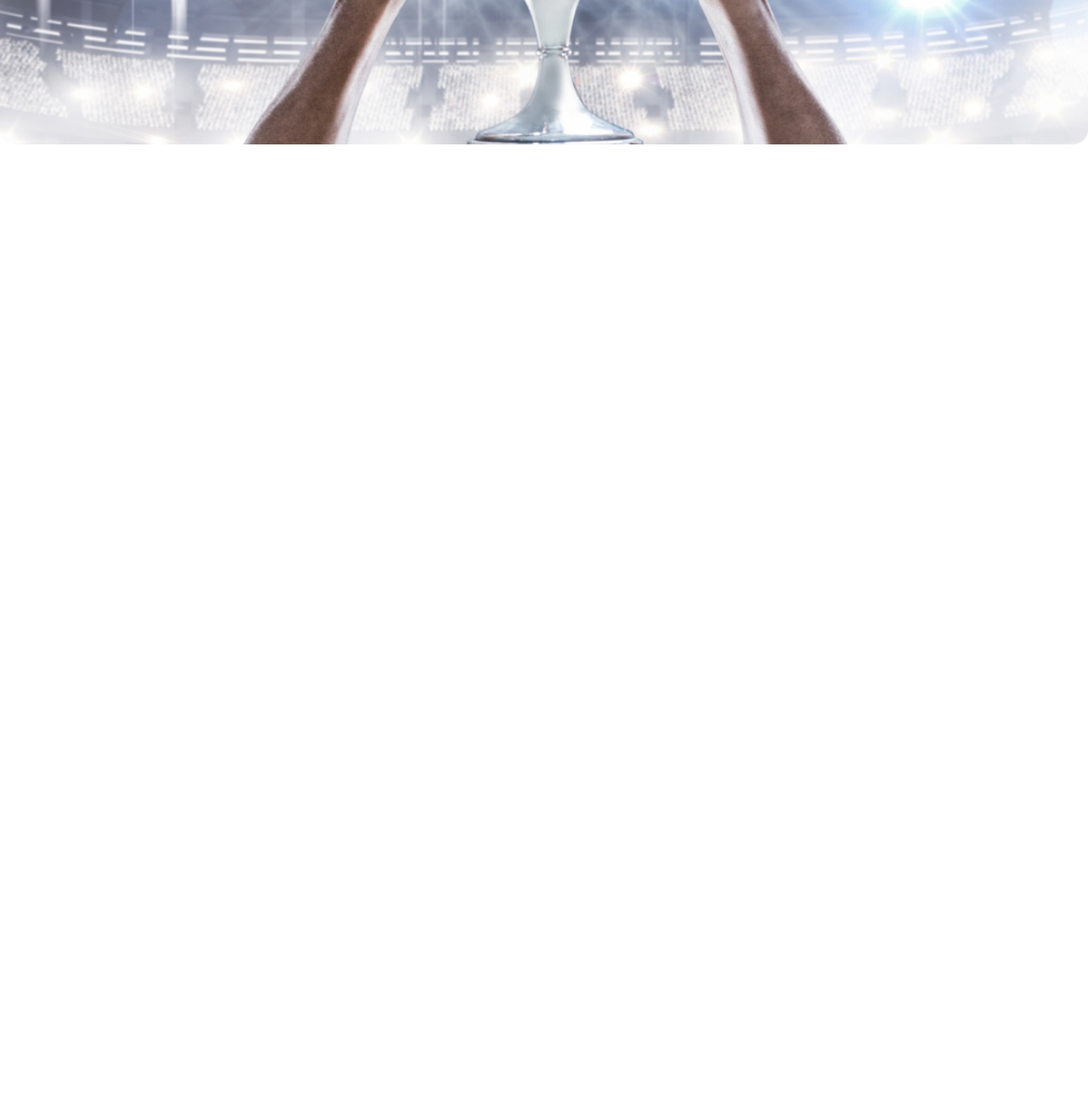
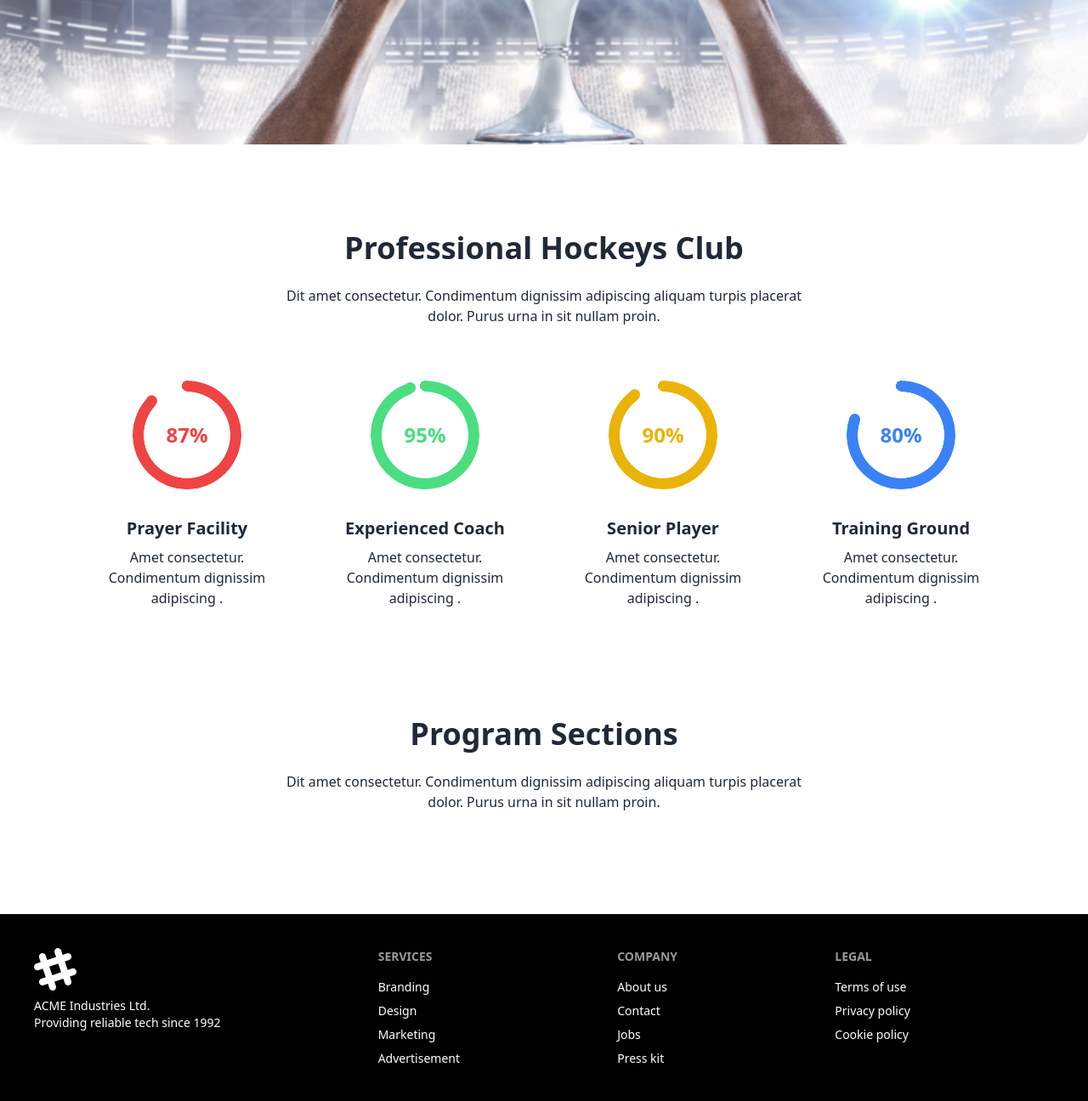
Before and after one commit to shammy46/Hockey-s_With_DaisyUI, a plain HTML site: page index.html in a window 1280 px wide. Shown: the part 500-1796 px from the top of the page at 85% size. Before the commit the page ends 800 px from the top, so only its background shows below. Drawn offline with nearby package versions, Linux system fonts and the light colour scheme.

Commit message:
added professional hocckey club

```diff
--- a/index.html
+++ b/index.html
@@ -102,7 +102,101 @@
 
     </header>
 
+    <main class="md:container md:mx-auto">
 
+
+        <!-- Professional hockey club -->
+        <section class="my-24 text-center">
+            <h2 class="text-4xl font-extrabold ">Professional Hockeys Club</h2>
+            <p class="lg:max-w-2xl p-6 mx-auto">Dit amet consectetur. Condimentum dignissim adipiscing aliquam turpis
+                placerat dolor. Purus urna in sit nullam proin. </p>
+            <div class="grid lg:mx-20 lg:gap-0 lg:space-x-0 grid-cols-1 md:grid-cols-2 lg:grid-cols-4">
+                <div class="card">
+                    <figure class="px-10 pt-10">
+                        <div class="radial-progress  text-red-500 font-extrabold text-2xl " style="--value:87; --size:8rem;" role="progressbar">87%</div>
+                    </figure>
+                    <div class="card-body items-center text-center">
+                        <h2 class="text-xl font-bold">Prayer Facility</h2>
+                        <p class="px-3">Amet consectetur. Condimentum dignissim adipiscing .</p>
+                    </div>
+                </div>
+                <div class="card">
+                    <figure class="px-10 pt-10">
+                        <div class="radial-progress  text-green-400  font-extrabold text-2xl" style="--value:95;--size:8rem;" role="progressbar">95%</div>
+                    </figure>
+                    <div class="card-body items-center text-center">
+                        <h2 class="text-xl font-bold">Experienced Coach</h2>
+                        <p class="px-3">Amet consectetur. Condimentum dignissim adipiscing .</p>
+                    </div>
+                </div>
+
+                <div class="card">
+                    <figure class="px-10 pt-10">
+                        <div class="radial-progress text-yellow-500 font-extrabold text-2xl " style="--value:90;--size:8rem;" role="progressbar">90%</div>
+                    </figure>
+                    <div class="card-body items-center text-center">
+                        <h2 class="text-xl font-bold">Senior Player</h2>
+                        <p class="px-3">Amet consectetur. Condimentum dignissim adipiscing .</p>
+                    </div>
+                </div>
+
+                <div class="card">
+                    <figure class="px-10 pt-10">
+                        <div class="radial-progress  text-blue-500 font-extrabold text-2xl " style="--value:80;--size:8rem;" role="progressbar">80%</div>
+                    </figure>
+                    <div class="card-body items-center text-center">
+                        <h2 class="text-xl font-bold">Training Ground</h2>
+                        <p class="px-3">Amet consectetur. Condimentum dignissim adipiscing .</p>
+                    </div>
+                </div>
+            </div>
+
+        </section>
+
+        <!-- programs -->
+
+
+        <section class="my-24 text-center">
+            <h2 class="text-4xl font-bold ">Program Sections</h2>
+            <p class="lg:max-w-2xl p-6 mx-auto">Dit amet consectetur. Condimentum dignissim adipiscing aliquam turpis
+                placerat dolor. Purus urna in sit nullam proin. </p>
+
+        </section>
+
+
+    </main>
+
+    <footer class="footer p-10 bg-black text-white">
+        <aside>
+            <svg width="50" height="50" viewBox="0 0 24 24" xmlns="http://www.w3.org/2000/svg" fill-rule="evenodd"
+                clip-rule="evenodd" class="fill-current">
+                <path
+                    d="M22.672 15.226l-2.432.811.841 2.515c.33 1.019-.209 2.127-1.23 2.456-1.15.325-2.148-.321-2.463-1.226l-.84-2.518-5.013 1.677.84 2.517c.391 1.203-.434 2.542-1.831 2.542-.88 0-1.601-.564-1.86-1.314l-.842-2.516-2.431.809c-1.135.328-2.145-.317-2.463-1.229-.329-1.018.211-2.127 1.231-2.456l2.432-.809-1.621-4.823-2.432.808c-1.355.384-2.558-.59-2.558-1.839 0-.817.509-1.582 1.327-1.846l2.433-.809-.842-2.515c-.33-1.02.211-2.129 1.232-2.458 1.02-.329 2.13.209 2.461 1.229l.842 2.515 5.011-1.677-.839-2.517c-.403-1.238.484-2.553 1.843-2.553.819 0 1.585.509 1.85 1.326l.841 2.517 2.431-.81c1.02-.33 2.131.211 2.461 1.229.332 1.018-.21 2.126-1.23 2.456l-2.433.809 1.622 4.823 2.433-.809c1.242-.401 2.557.484 2.557 1.838 0 .819-.51 1.583-1.328 1.847m-8.992-6.428l-5.01 1.675 1.619 4.828 5.011-1.674-1.62-4.829z">
+                </path>
+            </svg>
+            <p>ACME Industries Ltd.<br />Providing reliable tech since 1992</p>
+        </aside>
+        <nav>
+            <header class="footer-title">Services</header>
+            <a class="link link-hover">Branding</a>
+            <a class="link link-hover">Design</a>
+            <a class="link link-hover">Marketing</a>
+            <a class="link link-hover">Advertisement</a>
+        </nav>
+        <nav>
+            <header class="footer-title">Company</header>
+            <a class="link link-hover">About us</a>
+            <a class="link link-hover">Contact</a>
+            <a class="link link-hover">Jobs</a>
+            <a class="link link-hover">Press kit</a>
+        </nav>
+        <nav>
+            <header class="footer-title">Legal</header>
+            <a class="link link-hover">Terms of use</a>
+            <a class="link link-hover">Privacy policy</a>
+            <a class="link link-hover">Cookie policy</a>
+        </nav>
+    </footer>
 
 </body>
 
```
